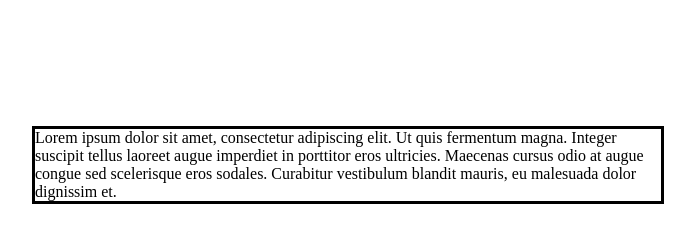
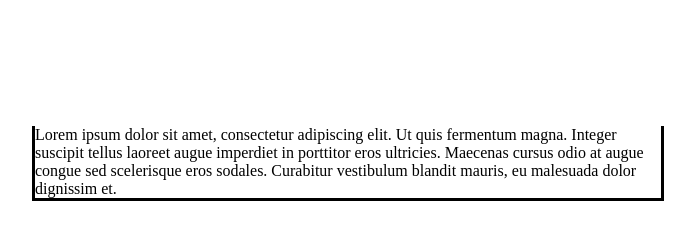
Before and after one commit to ngardnerCIS/ngardnerCIS118, a plain HTML site: page ch8/01-box-model.html in a window 1280 px wide. Shown: the whole page, without its empty margins (292-987 px from the left). Drawn offline with Linux system fonts and the light colour scheme.

Commit message:
Update box-model.css

```diff
--- a/ch8/css/box-model.css
+++ b/ch8/css/box-model.css
@@ -4,5 +4,5 @@
 	margin: 10% auto;
 }
 /* write example css below */
-.box { border-top-style: solid; border-right-style: solid; border-bottom-style: solid; border-left-style: solid;
+.box { /* border-top-style: solid; */ border-right-style: solid; border-bottom-style: solid; border-left-style: solid;
 }
```
